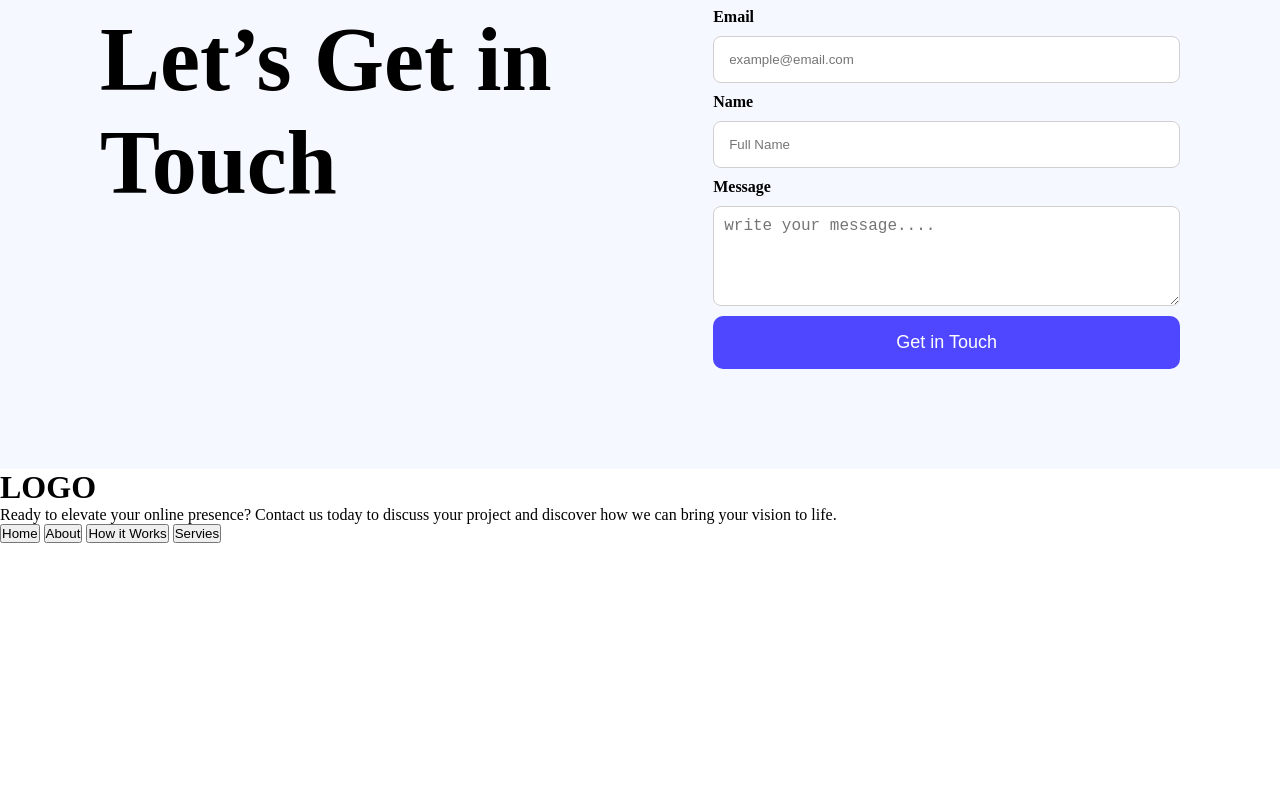
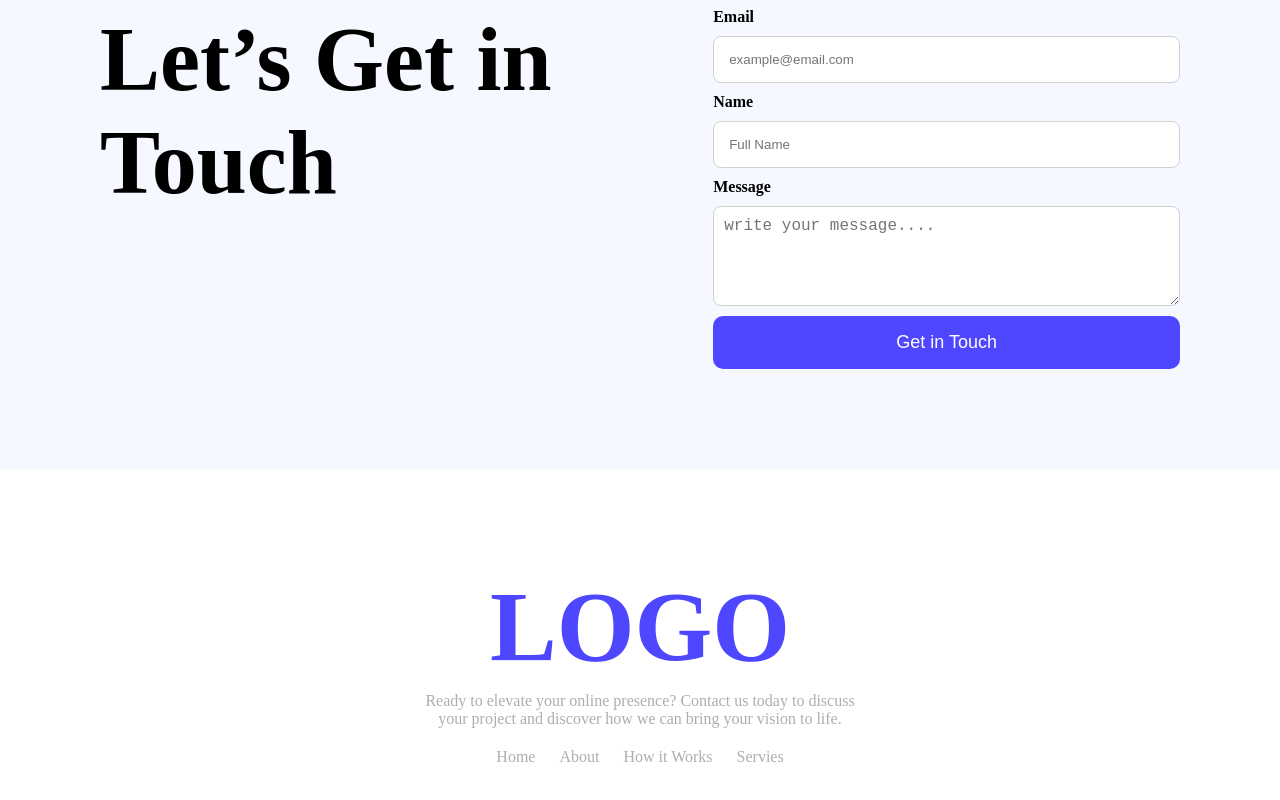
Before and after one commit to maymunasazida/assignment-1, a plain HTML site: page index.html in a window 1280 px wide. Shown: the part 2926-3726 px from the top of the page. Before the commit the page ends 3469 px from the top, so only its background shows below. Drawn offline with Linux system fonts and the light colour scheme.

Commit message:
footer done

```diff
--- a/index.html
+++ b/index.html
@@ -158,17 +158,18 @@
         </section>
     </main>
 
+
     <footer>
-        <div>
+        <div class="footer-text">
             <h1>LOGO</h1>
-            <p>Ready to elevate your online presence? Contact us today to discuss your project and discover how we can
+            <p>Ready to elevate your online presence? Contact us today to discuss <br> your project and discover how we can
             bring your vision to life.</p>
         </div>
-        <div>
-            <button>Home</button>
-            <button>About</button>
-            <button>How it Works</button>
-            <button>Servies</button>
+        <div class="footer-links">
+            <p>Home</p>
+            <p>About</p>
+            <p>How it Works</p>
+            <p>Servies</p>
         </div>
     </footer>
 
--- a/styles/style.css
+++ b/styles/style.css
@@ -231,7 +231,8 @@ main {
     border-radius: 8px;
     border: 1px solid rgb(211, 207, 207);
 }
-.message-text{
+
+.message-text {
     height: 100px;
     border: 1px solid rgb(211, 207, 207);
     font-size: large;
@@ -239,6 +240,31 @@ main {
     border-radius: 8px;
 }
 
-.info-btn{
+.info-btn {
     padding: 16px 0px;
 }
+
+/* footer */
+footer {
+    text-align: center;
+    padding: 100px 0px;
+}
+
+.footer-text h1 {
+    font-size: 100px;
+    font-weight: bold;
+    color: #4E47FF;
+}
+
+.footer-text p {
+    color: rgb(175, 173, 173);
+    margin-top: 8px;
+    margin-bottom: 20px;
+}
+
+.footer-links {
+    display: flex;
+    justify-content: center;
+    gap: 24px;
+    color: rgb(175, 173, 173);
+}
```
